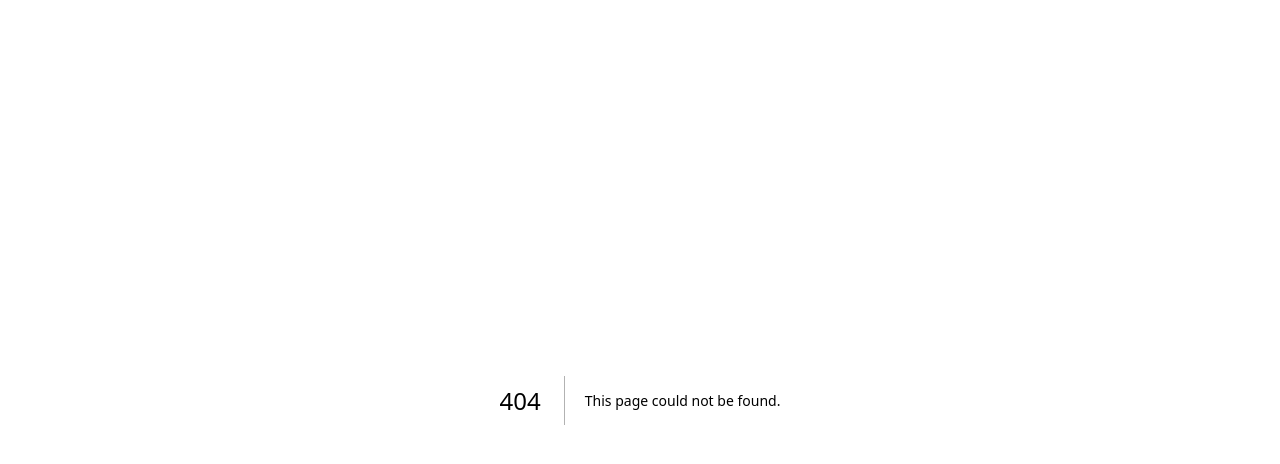
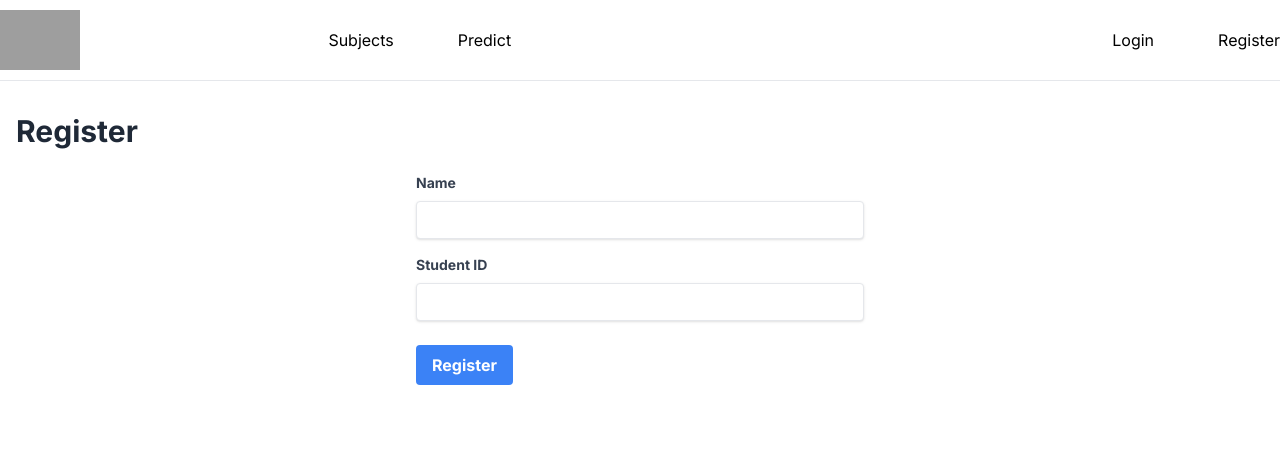
Before and after one commit to Her-AI-AU/gpa-prediction, a Next.js app: page /register in a window 1280 px wide. Before the commit this address had no page. Shown: the top 464 px of the page. Built offline with nearby package versions, Linux system fonts and the light colour scheme; grey boxes are pictures that could not be loaded.

Commit message:
register page

```diff
--- /dev/null
+++ b/src/app/register/page.tsx
@@ -0,0 +1,83 @@
+"use client"
+import React, { useState } from 'react';
+import { useRouter } from 'next/navigation';
+import { Header } from "@/components/header";
+
+export default function RegisterPage() {
+  const [name, setName] = useState('');
+  const [studentId, setStudentId] = useState('');
+  const [error, setError] = useState('');
+  const router = useRouter();
+
+  const handleSubmit = async (e: React.FormEvent) => {
+    e.preventDefault();
+    setError('');
+
+    try {
+      const response = await fetch('http://localhost:5001/register', {
+        method: 'POST',
+        headers: {
+          'Content-Type': 'application/json',
+        },
+        body: JSON.stringify({ name, student_id: studentId }),
+      });
+
+      if (response.ok) {
+        const data = await response.json();
+        localStorage.setItem('user', JSON.stringify(data.user));
+        router.push('/subjects');
+      } else {
+        const errorData = await response.json();
+        setError(errorData.error || 'Registration failed');
+      }
+    } catch (error) {
+      setError('An error occurred during registration');
+    }
+  };
+
+  return (
+    <>
+      <Header />
+      <div className="container mx-auto mt-8 px-4">
+        <h1 className="text-3xl font-bold text-gray-800 mb-6">Register</h1>
+        <form onSubmit={handleSubmit} className="max-w-md mx-auto">
+          <div className="mb-4">
+            <label htmlFor="name" className="block text-gray-700 text-sm font-bold mb-2">
+              Name
+            </label>
+            <input
+              type="text"
+              id="name"
+              value={name}
+              onChange={(e) => setName(e.target.value)}
+              className="shadow appearance-none border rounded w-full py-2 px-3 text-gray-700 leading-tight focus:outline-none focus:shadow-outline"
+              required
+            />
+          </div>
+          <div className="mb-6">
+            <label htmlFor="studentId" className="block text-gray-700 text-sm font-bold mb-2">
+              Student ID
+            </label>
+            <input
+              type="text"
+              id="studentId"
+              value={studentId}
+              onChange={(e) => setStudentId(e.target.value)}
+              className="shadow appearance-none border rounded w-full py-2 px-3 text-gray-700 leading-tight focus:outline-none focus:shadow-outline"
+              required
+            />
+          </div>
+          {error && <p className="text-red-500 text-xs italic mb-4">{error}</p>}
+          <div className="flex items-center justify-between">
+            <button
+              type="submit"
+              className="bg-blue-500 hover:bg-blue-700 text-white font-bold py-2 px-4 rounded focus:outline-none focus:shadow-outline"
+            >
+              Register
+            </button>
+          </div>
+        </form>
+      </div>
+    </>
+  );
+}
```
